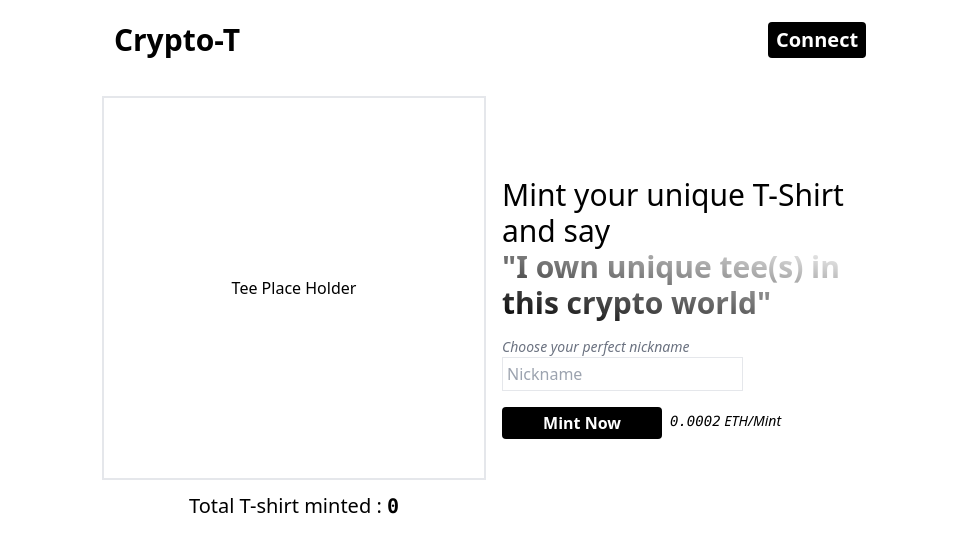
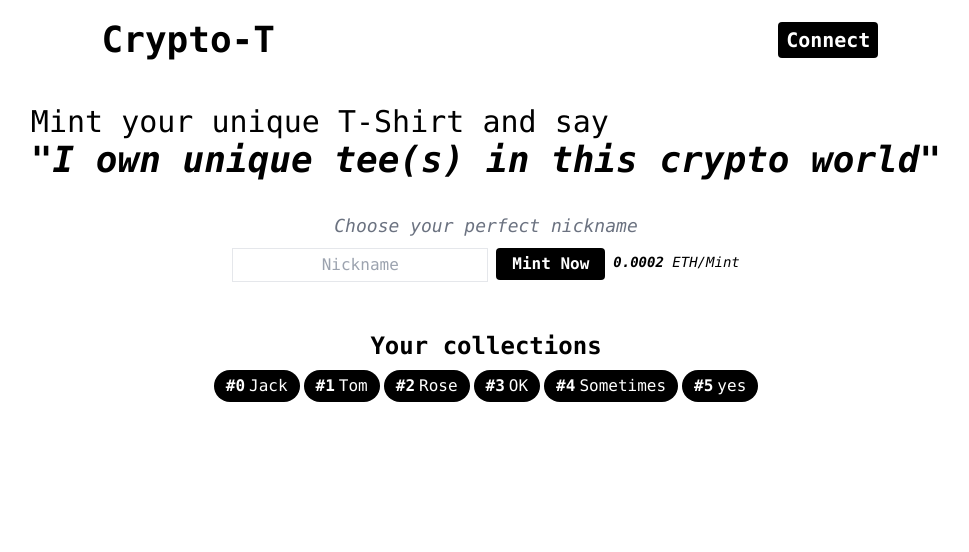
Before and after one commit to vel-jack/crypto-tee, a React (Vite) app in the folder client/: page / in a window 1280 px wide. Shown: the top 552 px of the page, without its empty margins (154-1123 px from the left). Built offline with nearby package versions, Linux system fonts and the light colour scheme.

Commit message:
dapp update
mint page changed
collection page started to design

```diff
--- a/client/src/App.jsx
+++ b/client/src/App.jsx
@@ -1,11 +1,13 @@
 import MintTee from "./components/Mint";
 import Navbar from "./components/Navbar";
+import OwnedCollection from "./components/OwnedCollection";
 
 const App = () => {
   return (
-    <div className="min-h-screen">
+    <div className="min-h-screen font-mono">
       <Navbar />
       <MintTee />
+      <OwnedCollection />
     </div>
   );
 };
--- a/client/src/components/Mint.jsx
+++ b/client/src/components/Mint.jsx
@@ -2,39 +2,34 @@ import React from "react";
 
 export default function MintTee() {
   return (
-    <div className="flex flex-col-2 p-2 justify-center">
-      <div className="p-2 flex flex-col justify-center items-center gap-3">
-        {/*  Todo: Need to work on canvas */}
-        <div className="border-2 h-48 w-48 sm:h-96 sm:w-96 flex items-center justify-center">
-          Tee Place Holder
+    <div className="p-6 flex flex-col justify-center items-center gap-2">
+      <div className="">
+        <div className="text-xl sm:text-2xl lg:text-3xl">
+          Mint your unique T-Shirt and say
         </div>
-        <div className="text-sm sm:text-xl">
-          Total T-shirt minted : <span className="font-bold font-mono">0</span>
+        <div className="font-bold italic text-2xl sm:text-3xl md:text-4xl">
+          "I own unique tee(s) in this crypto world"
         </div>
       </div>
-      <div className="p-2  flex justify-center items-center sm:w-96">
-        <div className="flex flex-col gap-4">
-          <div className="text-lg md:text-3xl sm:text-xl">
-            Mint your unique T-Shirt and say
-            <span className="font-bold inline-block text-transparent bg-clip-text bg-gradient-to-tr from-black ">
-              "I own unique tee(s) in this crypto world"
-            </span>
-          </div>
-          <div>
-            <div className="text-sm text-gray-500 italic">
-              Choose your perfect nickname
-            </div>
-            {/* Todo: Need to set max length only 5 */}
-            <input type="text" placeholder="Nickname" className="p-1 border" />
-          </div>
-          <div className="sm:flex sm:flex-col-2 sm:gap-2">
+      <div className=" w-full flex flex-col justify-center sm:items-center gap-2 py-3 sm:p-6">
+        <div className="text-sm text-gray-500 italic sm:text-lg">
+          Choose your perfect nickname
+        </div>
+        {/* Todo: Need to set max length only 5 */}
+        <div className="flex gap-2 flex-col sm:flex-row">
+          <input
+            type="text"
+            placeholder="Nickname"
+            className="p-1 border w-full sm:w-64 text-center"
+          />
+          <div className="flex gap-2 flex-col sm:flex-row">
             <div>
-              <button className="px-2 py-1 bg-black text-white rounded font-bold w-full sm:w-40">
+              <button className="px-4 py-1 bg-black text-white rounded font-bold w-full">
                 Mint Now
               </button>
             </div>
             <div className="py-1 text-sm italic">
-              <span className="font-mono">0.0002</span> ETH/Mint
+              <span className="font-bold">0.0002</span> ETH/Mint
             </div>
           </div>
         </div>
--- a/client/src/components/Navbar.jsx
+++ b/client/src/components/Navbar.jsx
@@ -1,7 +1,7 @@
 const Navbar = () => {
   return (
     <div className="h-20 w-full flex justify-around items-center">
-      <div className="p-2 font-bold text-3xl">Crypto-T</div>
+      <div className="p-2 font-bold text-4xl">Crypto-T</div>
       <div>
         <button className="text-xl font-bold bg-black text-white px-2 py-1 rounded">
           Connect
--- /dev/null
+++ b/client/src/components/OwnedCollection.jsx
@@ -0,0 +1,24 @@
+const OwnedCollection = () => {
+  const TeeChip = ({ id, name }) => {
+    return (
+      <button className="bg-black rounded-full text-white px-3 py-1 flex gap-1">
+        <span className="font-bold">#{id}</span>
+        {name}
+      </button>
+    );
+  };
+  return (
+    <div className="flex flex-col sm:items-center gap-2 px-5">
+      <div className="text-xl font-semibold sm:text-2xl">Your collections</div>
+      <div className="flex flex-wrap gap-x-1 gap-y-2">
+        {["Jack", "Tom", "Rose", "OK", "Sometimes", "yes"].map(
+          (item, index) => (
+            <TeeChip name={item} id={index} />
+          )
+        )}
+      </div>
+    </div>
+  );
+};
+
+export default OwnedCollection;
```
